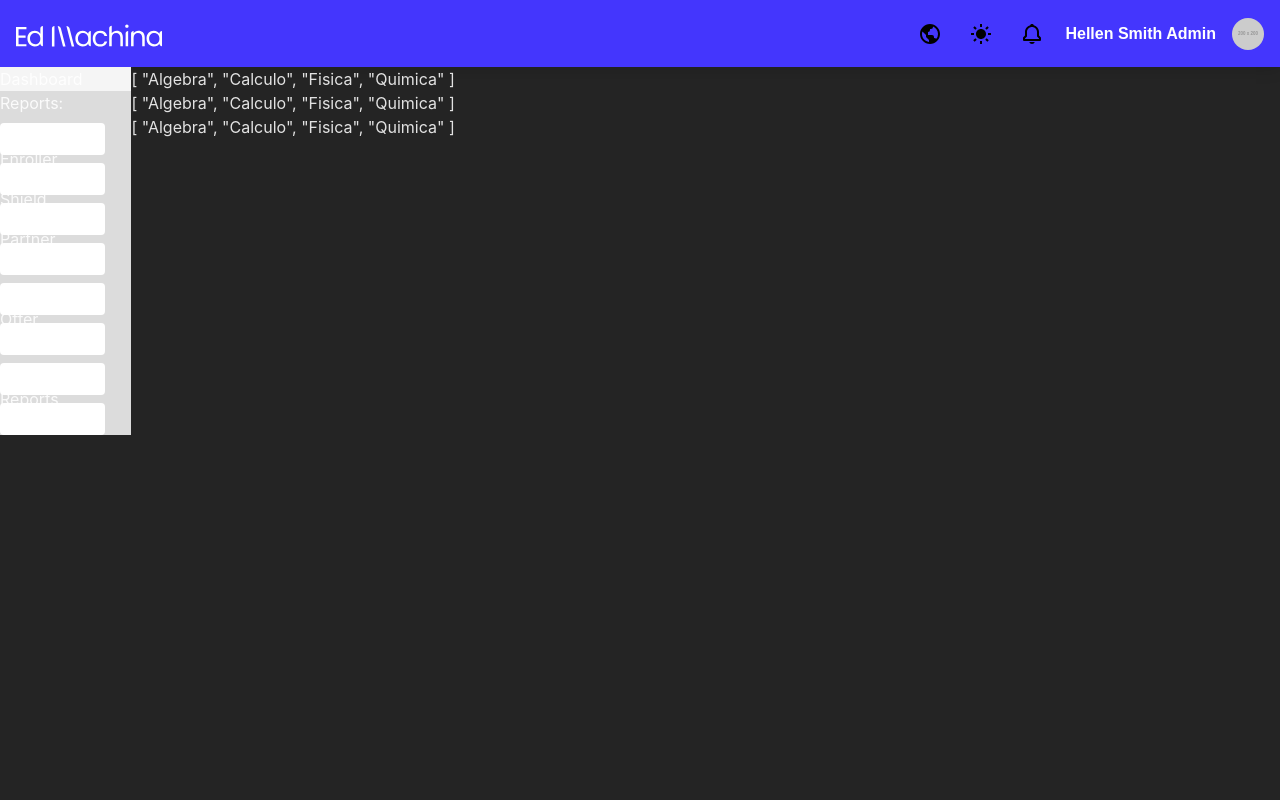
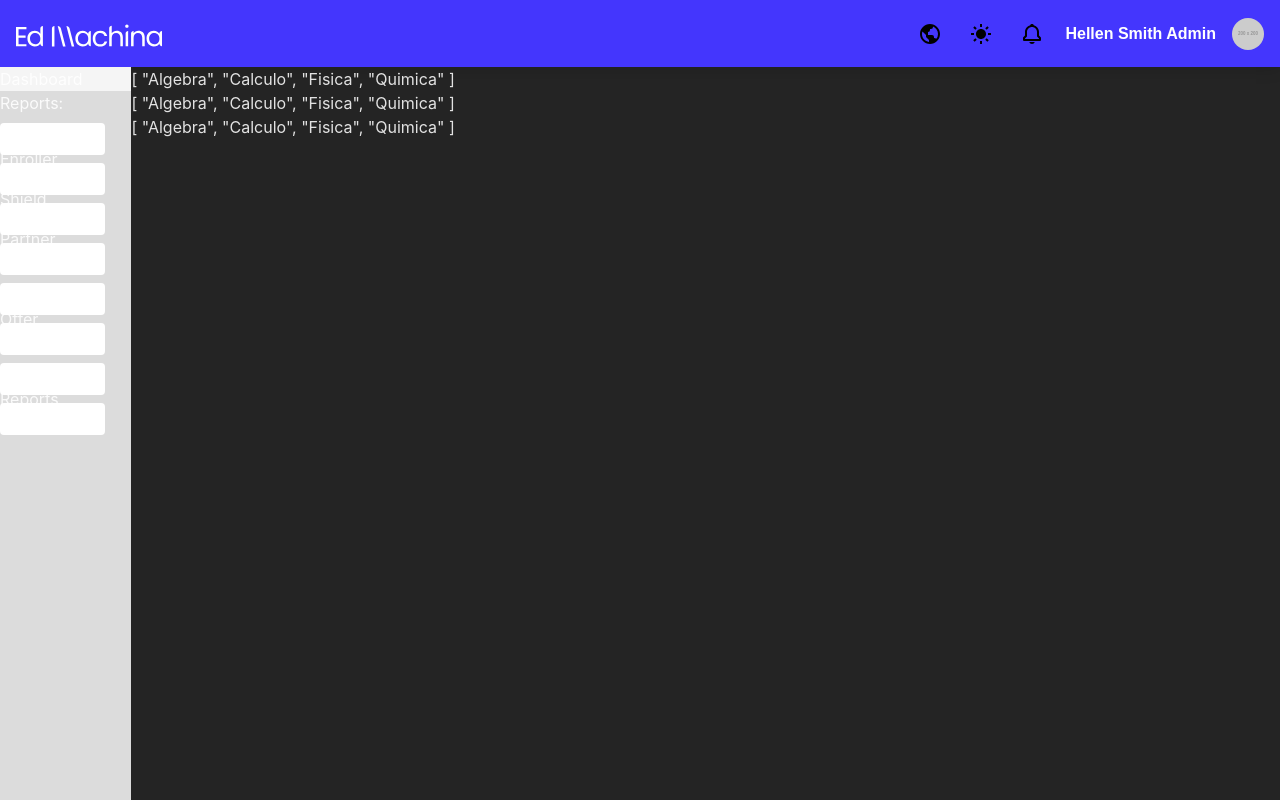
Before and after one commit to Liendo1999/edmachina, a Vue app: page / in a window 1280 px wide. Built offline with nearby package versions, Linux system fonts and the light colour scheme.

Commit message:
fix: layout

```diff
--- a/src/components/MenuMachina.vue
+++ b/src/components/MenuMachina.vue
@@ -45,11 +45,11 @@ const MenuOptions = {
 <style scoped>
 .main {
     width: 100%;
-    height: 100%;
     background-color: #f5f5f5;
 }
 
 .menu {
+    height: 100%;
     background-color: #dcdcdc;
 }
 
```
